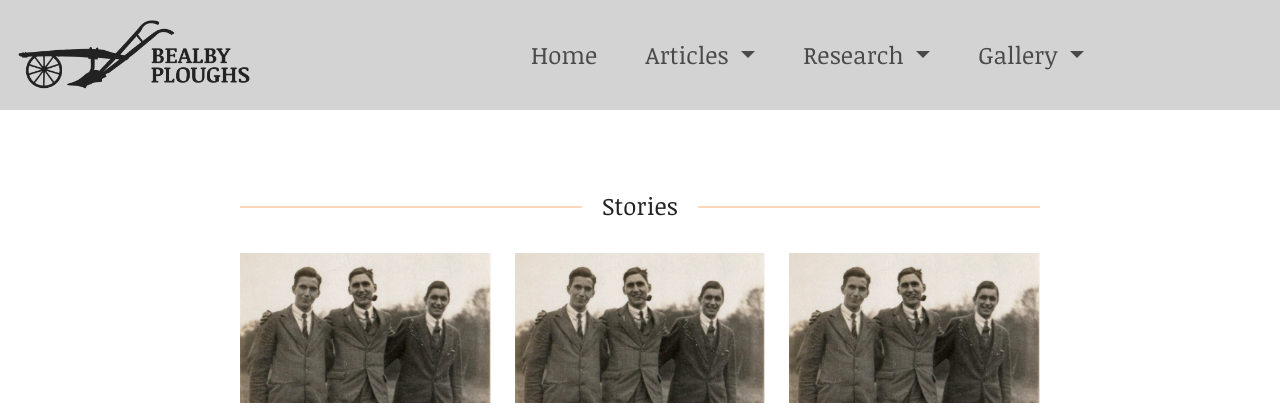
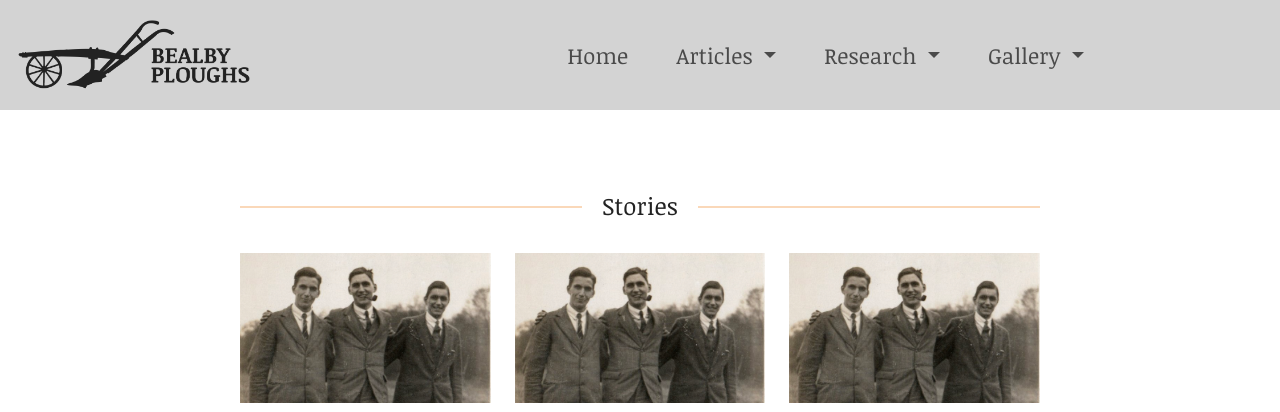
Before and after one commit to Bealby/bealby_ploughs, a Django app: page /contact/ in a window 1280 px wide. Shown: the top 412 px of the page. Run offline with Django 3.2, Linux system fonts and the light colour scheme; some libraries are stand-ins or nearby versions.

Commit message:
Change font size class nav-link

```diff
--- a/static/css/base.css
+++ b/static/css/base.css
@@ -24,7 +24,7 @@ body {
 
 .nav-link {
   font-family: "Noticia Text", serif;
-  font-size: 26px;
+  font-size: 24px;
   font-weight: 500;
   font-style: normal;
 }
@@ -396,7 +396,7 @@ li {
 /*---Nav text/ logo smaller for better viewing at 1700---*/
 @media (max-width: 1700px) {
   .nav-link {
-    font-size: 24px;
+    font-size: 22px;
     font-weight: 400;
   }
   .logo_desktop img {
@@ -407,7 +407,7 @@ li {
 /*---Nav text/ logo smaller for better viewing at 1200---*/
 @media (max-width: 1200px) {
   .nav-link {
-    font-size: 22px;
+    font-size: 20px;
     font-weight: 400;
   }
   .logo_desktop img {
@@ -418,7 +418,7 @@ li {
 /*---Nav text/ logo smaller for better viewing at 992---*/
 @media (max-width: 992px) {
   .nav-link {
-    font-size: 20px;
+    font-size: 18px;
     font-weight: 200;
   }
   .logo_desktop img {
@@ -429,7 +429,7 @@ li {
 /*---Nav text/ logo smaller for better viewing at 850---*/
 @media (max-width: 850px) {
   .nav-link {
-    font-size: 18px;
+    font-size: 16px;
     font-weight: 200;
   }
   .logo_desktop img {
```
